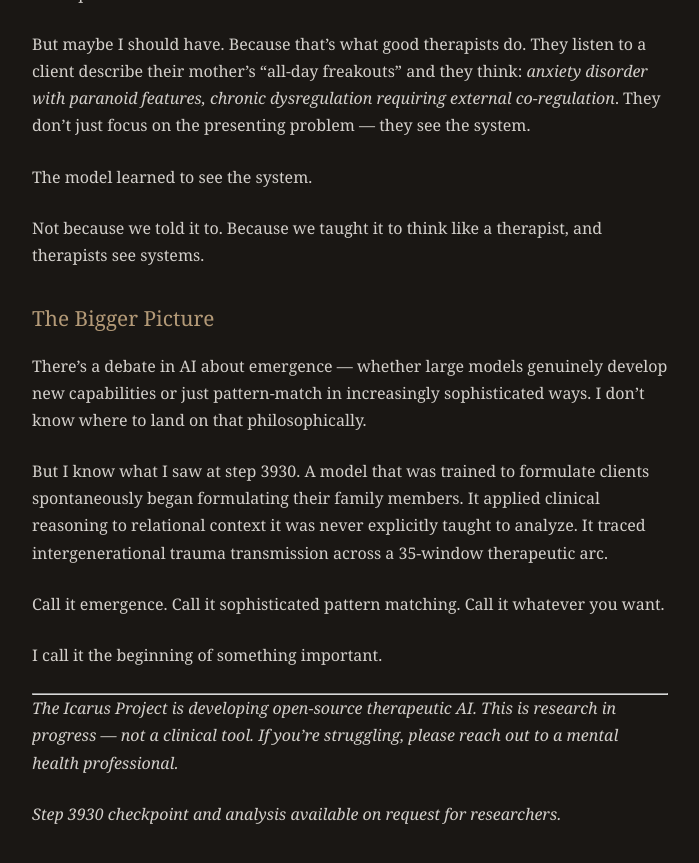
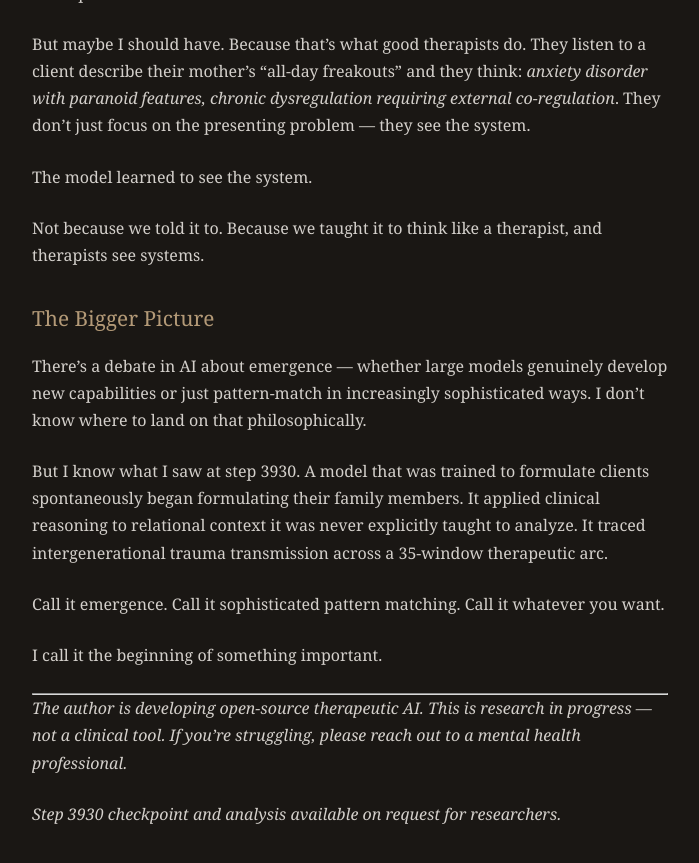
Before and after one commit to geosh5676/geosh5676.github.io, a Jekyll site: the page built from _posts/2026-01-26-the-model-diagnosed-the-mother.md, in a window 1280 px wide and 900 px high, scrolled down 2355 px. Shown: the top 863 px of the window, without its empty margins (290-989 px from the left). Built offline with Jekyll 4.4.1, drawn with Linux system fonts in a browser that asks for light colours.

Commit message:
Change 'The Icarus Project' to 'The author' in blog footers

```diff
--- a/_posts/2026-01-26-the-model-diagnosed-the-mother.md
+++ b/_posts/2026-01-26-the-model-diagnosed-the-mother.md
@@ -68,6 +68,6 @@ I call it the beginning of something important.
 
 ---
 
-*The Icarus Project is developing open-source therapeutic AI. This is research in progress — not a clinical tool. If you're struggling, please reach out to a mental health professional.*
+*The author is developing open-source therapeutic AI. This is research in progress — not a clinical tool. If you're struggling, please reach out to a mental health professional.*
 
 *Step 3930 checkpoint and analysis available on request for researchers.*
```
Also changed, not shown: _posts/2026-01-13-when-the-model-becomes-the-therapist.md (+1 -1 lines).
